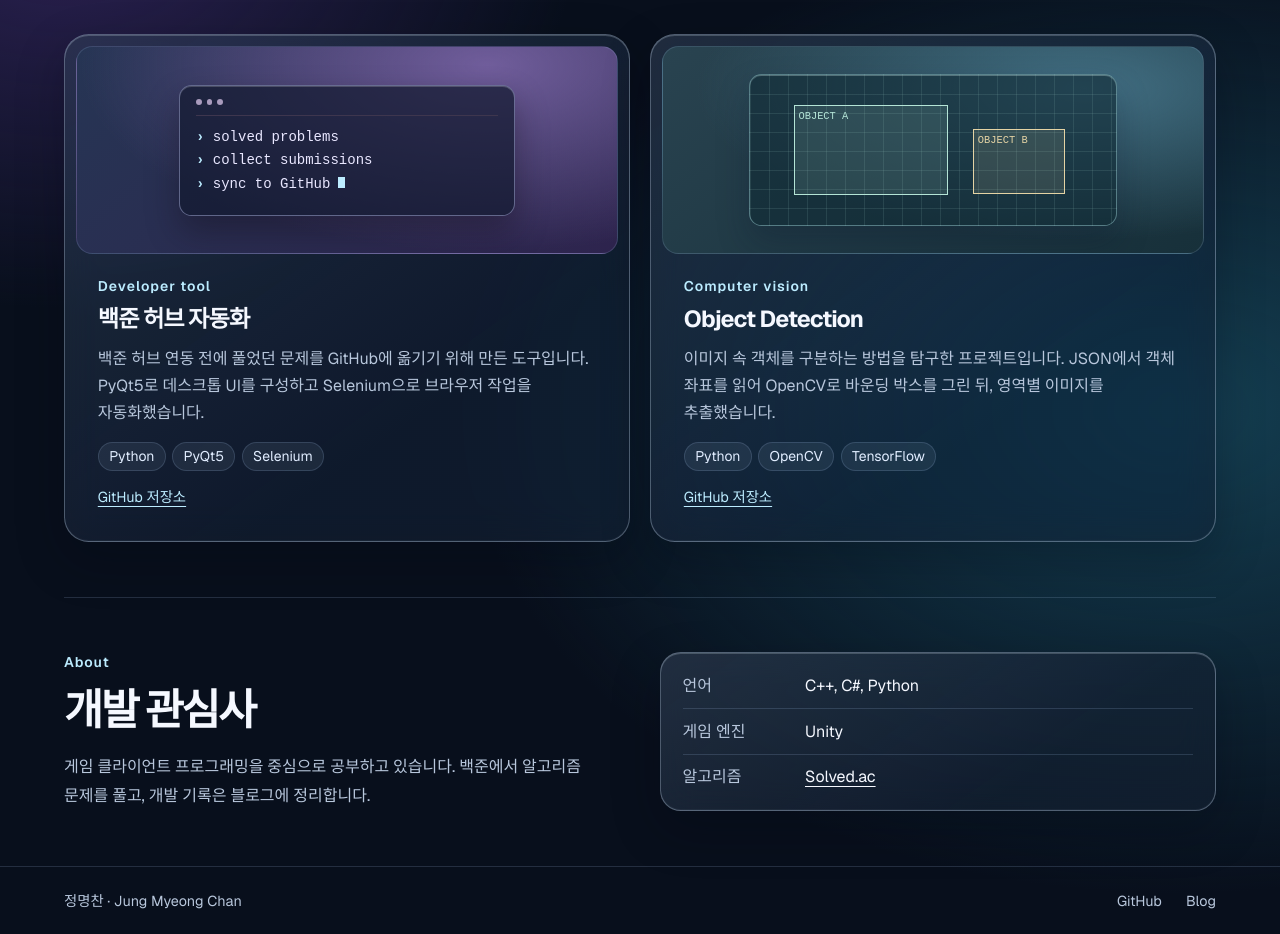
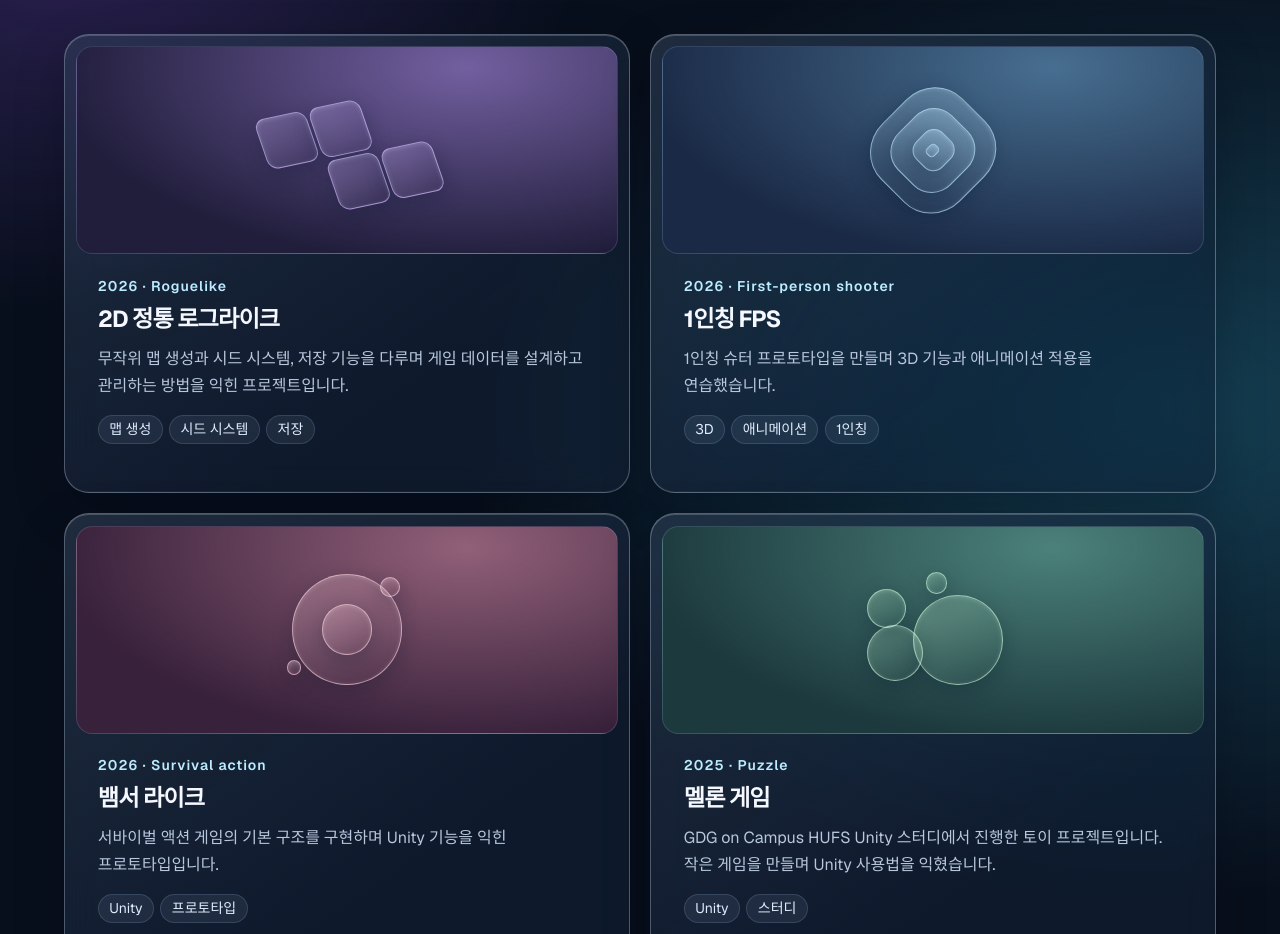
Before and after one commit to mychan0926/JMC_introduction_webpage, a React (Vite) app: page / in a window 1280 px wide. Shown: the part 758-1692 px from the top of the page. Built offline with nearby package versions, Linux system fonts and the light colour scheme.

Commit message:
Highlight game projects and milestones from portfolio

```diff
--- a/src/main.tsx
+++ b/src/main.tsx
@@ -7,46 +7,42 @@ const github = 'https://github.com/mychan0926'
 const blog = 'https://gameplace.tistory.com/'
 const projects = [
   {
-    id: 'automation',
-    title: '백준 허브 자동화',
-    category: 'Developer tool',
-    description: '백준 허브 연동 전에 풀었던 문제를 GitHub에 옮기기 위해 만든 도구입니다. PyQt5로 데스크톱 UI를 구성하고 Selenium으로 브라우저 작업을 자동화했습니다.',
-    stack: ['Python', 'PyQt5', 'Selenium'],
-    repo: 'Baekjoon-Hub-Automation',
+    id: 'roguelike',
+    title: '2D 정통 로그라이크',
+    category: '2026 · Roguelike',
+    description: '무작위 맵 생성과 시드 시스템, 저장 기능을 다루며 게임 데이터를 설계하고 관리하는 방법을 익힌 프로젝트입니다.',
+    stack: ['맵 생성', '시드 시스템', '저장'],
   },
   {
-    id: 'vision',
-    title: 'Object Detection',
-    category: 'Computer vision',
-    description: '이미지 속 객체를 구분하는 방법을 탐구한 프로젝트입니다. JSON에서 객체 좌표를 읽어 OpenCV로 바운딩 박스를 그린 뒤, 영역별 이미지를 추출했습니다.',
-    stack: ['Python', 'OpenCV', 'TensorFlow'],
-    repo: 'ObjectDetection',
+    id: 'fps',
+    title: '1인칭 FPS',
+    category: '2026 · First-person shooter',
+    description: '1인칭 슈터 프로토타입을 만들며 3D 기능과 애니메이션 적용을 연습했습니다.',
+    stack: ['3D', '애니메이션', '1인칭'],
+  },
+  {
+    id: 'survivor',
+    title: '뱀서 라이크',
+    category: '2026 · Survival action',
+    description: '서바이벌 액션 게임의 기본 구조를 구현하며 Unity 기능을 익힌 프로토타입입니다.',
+    stack: ['Unity', '프로토타입'],
+  },
+  {
+    id: 'melon',
+    title: '멜론 게임',
+    category: '2025 · Puzzle',
+    description: 'GDG on Campus HUFS Unity 스터디에서 진행한 토이 프로젝트입니다. 작은 게임을 만들며 Unity 사용법을 익혔습니다.',
+    stack: ['Unity', '스터디'],
   },
 ] as const
 
-function ProjectVisual({ id }: { id: typeof projects[number]['id'] }) {
-  if (id === 'vision') {
-    return (
-      <div className="project-visual vision" aria-hidden="true">
-        <div className="viewfinder">
-          <span className="box box-one">OBJECT A</span>
-          <span className="box box-two">OBJECT B</span>
-        </div>
-      </div>
-    )
-  }
-
-  return (
-    <div className="project-visual automation" aria-hidden="true">
-      <div className="terminal">
-        <div className="terminal-head"><i /><i /><i /></div>
-        <p><b>›</b> solved problems</p>
-        <p><b>›</b> collect submissions</p>
-        <p><b>›</b> sync to GitHub<span className="cursor" /></p>
-      </div>
-    </div>
-  )
-}
+const milestones = [
+  { year: '2026–2027', title: 'GDG on Campus HUFS 8기 Core Member' },
+  { year: '2026–', title: '대학생 연합 게임제작 동아리 BRIDGE 14기' },
+  { year: '2025', title: '제7회 HUFS Code Festival 문제 출제' },
+  { year: '2023', title: '제5회 HUFS Code Festival 3등상' },
+  { year: '2022', title: '서울 ICT 창의성 경진대회 C언어 알고리즘 마스터 부문 금상' },
+]
 
 function App() {
   const intro = useRef<HTMLDivElement>(null)
@@ -75,7 +71,7 @@ function App() {
           <div className="hero-copy" ref={intro}>
             <p className="eyebrow">정명찬 <span>·</span> Jung Myeong Chan</p>
             <h1 id="intro">Game Client<br /><em>Development</em></h1>
-            <p className="hero-description">한국외국어대학교에 재학 중이며, C++과 Unity를 공부하고 게임 클라이언트 개발에 관심을 두고 있습니다.</p>
+            <p className="hero-description">게임 클라이언트 프로그래머이자 인디 게임 개발자를 꿈꿉니다. 아이디어를 직접 플레이할 수 있는 게임으로 만들기 위해 공부합니다.</p>
             <div className="flex flex-wrap items-center gap-3">
               <a className="button primary" href="#work">프로젝트 보기</a>
               <a className="button secondary" href={blog}>개발 블로그</a>
@@ -98,15 +94,16 @@ function App() {
           <div className="grid gap-5 md:grid-cols-2">
             {projects.map((project) => (
               <article className="project" key={project.id}>
-                <ProjectVisual id={project.id} />
+                <div className={'project-visual ' + project.id} aria-hidden="true">
+                  <div className="project-glyph"><i /><i /><i /><i /></div>
+                </div>
                 <div className="project-copy">
                   <p className="eyebrow">{project.category}</p>
                   <h3>{project.title}</h3>
                   <p className="project-description">{project.description}</p>
-                  <ul className="tags" aria-label="사용 기술">
+                  <ul className="tags" aria-label="주요 학습 내용">
                     {project.stack.map((tech) => <li key={tech}>{tech}</li>)}
                   </ul>
-                  <a className="text-link" href={github + '/' + project.repo} aria-label={project.title + ' GitHub 저장소'}>GitHub 저장소</a>
                 </div>
               </article>
             ))}
@@ -116,13 +113,19 @@ function App() {
         <section id="about" className="section about" aria-labelledby="about-title">
           <div>
             <p className="eyebrow">About</p>
-            <h2 id="about-title">개발 관심사</h2>
-            <p className="about-copy">게임 클라이언트 프로그래밍을 중심으로 공부하고 있습니다. 백준에서 알고리즘 문제를 풀고, 개발 기록은 블로그에 정리합니다.</p>
+            <h2 id="about-title">소개와 활동</h2>
+            <p className="about-copy">한국외국어대학교에서 컴퓨터공학을 공부합니다. Unity로 게임을 만들고, 알고리즘 문제 풀이와 문제 출제를 통해 구현력을 기르고 있습니다.</p>
+            <ul className="milestones" aria-label="주요 활동 및 수상">
+              {milestones.map(({ year, title }) => (
+                <li key={title}><span>{year}</span><strong>{title}</strong></li>
+              ))}
+            </ul>
           </div>
           <dl className="stack">
             <div><dt>언어</dt><dd>C++, C#, Python</dd></div>
             <div><dt>게임 엔진</dt><dd>Unity</dd></div>
             <div><dt>알고리즘</dt><dd><a href="https://solved.ac/profile/mychan0926">Solved.ac</a></dd></div>
+            <div><dt>프로필</dt><dd><a href="https://www.linkedin.com/in/myeongchan/">LinkedIn</a></dd></div>
           </dl>
         </section>
       </main>
--- a/src/styles.css
+++ b/src/styles.css
@@ -116,25 +116,53 @@ h2 { margin: .35rem 0 0; font-size: clamp(1.75rem, 4vw, 2.65rem); font-weight: 7
 }
 .project:focus-within { border-color: #e5f4ff9e; }
 .project-visual { display: grid; place-items: center; min-height: 13rem; overflow: hidden; border: 1px solid var(--line); border-radius: 1.03rem; }
-.automation { background: radial-gradient(ellipse at 76% 9%, #705d9b, transparent 70%), linear-gradient(139deg, #263554, #2e244e); }
-.terminal { width: min(78%, 21rem); padding: .8rem 1rem 1.1rem; background: #121a30b8; border: 1px solid #c7ceff68; border-radius: .78rem; color: #e9e7ff; font: .875rem/1.7 ui-monospace, monospace; box-shadow: inset 0 1px 0 #ffffff30, 0 1rem 2rem #13101c66; }
-.terminal-head { display: flex; gap: .3rem; margin-bottom: .6rem; border-bottom: 1px solid #3e364e; padding-bottom: .65rem; }
-.terminal-head i { width: .36rem; height: .36rem; border-radius: 100%; background: #a99bbd; }
-.terminal b { color: var(--accent); }
-.cursor { display: inline-block; width: .44rem; height: .78em; margin-left: .45rem; background: var(--accent); }
-.vision { background: radial-gradient(ellipse at 78% 20%, #426f83, transparent 65%), linear-gradient(145deg, #294350, #17303a); }
-.viewfinder { position: relative; width: min(80%, 23rem); height: 9.5rem; border: 1px solid #b1e9ed68; border-radius: .78rem; box-shadow: inset 0 1px 0 #e7feff36, 0 1rem 2rem #0a182d45; background-color: #122c36a6; background-image: linear-gradient(#92bfb925 1px, transparent 1px), linear-gradient(90deg, #92bfb925 1px, transparent 1px); background-size: 19px 19px; }
-.box { position: absolute; display: grid; align-items: start; padding: .22rem; border: 1px solid currentColor; font: .65rem ui-monospace, monospace; color: #b4e4d6; background: #b4e4d620; }
-.box-one { width: 42%; height: 60%; top: 20%; left: 12%; }
-.box-two { width: 25%; height: 43%; top: 36%; left: 61%; color: #e4d3a4; background: #e4d3a420; }
+.project-visual {
+  background: radial-gradient(ellipse at 72% 10%, var(--bloom), transparent 74%), var(--shade);
+}
+.roguelike { --bloom: #725f9f; --shade: #211e3c; --glyph: #d3bdff; }
+.fps { --bloom: #476e90; --shade: #1a2a46; --glyph: #bce7ff; }
+.survivor { --bloom: #916078; --shade: #38213b; --glyph: #ffd0dd; }
+.melon { --bloom: #4b817a; --shade: #1c393d; --glyph: #c5f6d0; }
+.project-glyph {
+  position: relative; width: 11.5rem; height: 8rem;
+  color: var(--glyph);
+}
+.project-glyph i {
+  position: absolute; display: block;
+  border: 1px solid color-mix(in srgb, currentColor 64%, transparent);
+  background: linear-gradient(145deg, color-mix(in srgb, currentColor 29%, transparent), transparent);
+  box-shadow: inset 0 1px 4px #e8f6ff33, 0 6px 20px #07152c44;
+}
+.roguelike .project-glyph { transform: rotate(-12deg) skewX(7deg); }
+.roguelike i { width: 3.25rem; height: 3.25rem; border-radius: .65rem; }
+.roguelike i:nth-child(1) { left: .75rem; top: 1rem; }
+.roguelike i:nth-child(2) { left: 4.2rem; top: 1rem; }
+.roguelike i:nth-child(3) { left: 4.2rem; top: 4.45rem; }
+.roguelike i:nth-child(4) { left: 7.65rem; top: 4.45rem; }
+.fps i { inset: 5% 20%; border-radius: 35%; transform: rotate(45deg); }
+.fps i:nth-child(2) { inset: 20% 30%; }
+.fps i:nth-child(3) { inset: 35% 40%; }
+.fps i:nth-child(4) { inset: 45% 47%; }
+.survivor i, .melon i { border-radius: 50%; aspect-ratio: 1; }
+.survivor i:nth-child(1) { width: 6.9rem; top: .55rem; left: 2.3rem; }
+.survivor i:nth-child(2) { width: 3.15rem; top: 2.42rem; left: 4.17rem; }
+.survivor i:nth-child(3) { width: 1.25rem; top: .7rem; left: 7.8rem; }
+.survivor i:nth-child(4) { width: .9rem; top: 5.92rem; left: 2rem; }
+.melon i:nth-child(1) { width: 5.6rem; top: 1.85rem; left: 4.5rem; }
+.melon i:nth-child(2) { width: 3.5rem; top: 3.7rem; left: 1.6rem; }
+.melon i:nth-child(3) { width: 2.45rem; top: 1.45rem; left: 1.6rem; }
+.melon i:nth-child(4) { width: 1.35rem; top: .4rem; left: 5.3rem; }
 .project-copy { padding: 1.35rem; display: flex; flex-direction: column; flex: 1; align-items: flex-start; }
 h3 { margin: .3rem 0 .5rem; font-size: 1.45rem; font-weight: 700; letter-spacing: -.04em; }
 .project-description { color: var(--muted); line-height: 1.7; word-break: keep-all; }
 .tags { display: flex; flex-wrap: wrap; gap: .4rem; padding: 0; margin: 1rem 0; list-style: none; }
 .tags li { padding: .18rem .65rem; background: #c7dcfa14; border: 1px solid var(--line); border-radius: 999px; color: #e1edff; font-size: .875rem; }
-.text-link { color: var(--accent); text-decoration: underline; text-underline-offset: .25em; font-size: .9rem; margin-top: auto; }
 .about { display: grid; grid-template-columns: 1fr 1fr; gap: 2.5rem; }
 .about-copy { margin: .7rem 0 0; }
+.milestones { list-style: none; padding: 0; margin: 1.3rem 0 0; }
+.milestones li { display: grid; grid-template-columns: 6.2rem 1fr; gap: .8rem; padding: .65rem 0; border-top: 1px solid var(--line); }
+.milestones span { color: var(--accent); font-size: .875rem; font-variant-numeric: tabular-nums; }
+.milestones strong { color: var(--muted); font-size: .925rem; font-weight: 550; word-break: keep-all; }
 .stack {
   align-self: start; margin: 0; padding: .65rem 1.35rem;
   background: var(--glass-fill); border: 1px solid var(--glass-edge); border-radius: 1.3rem;
```
